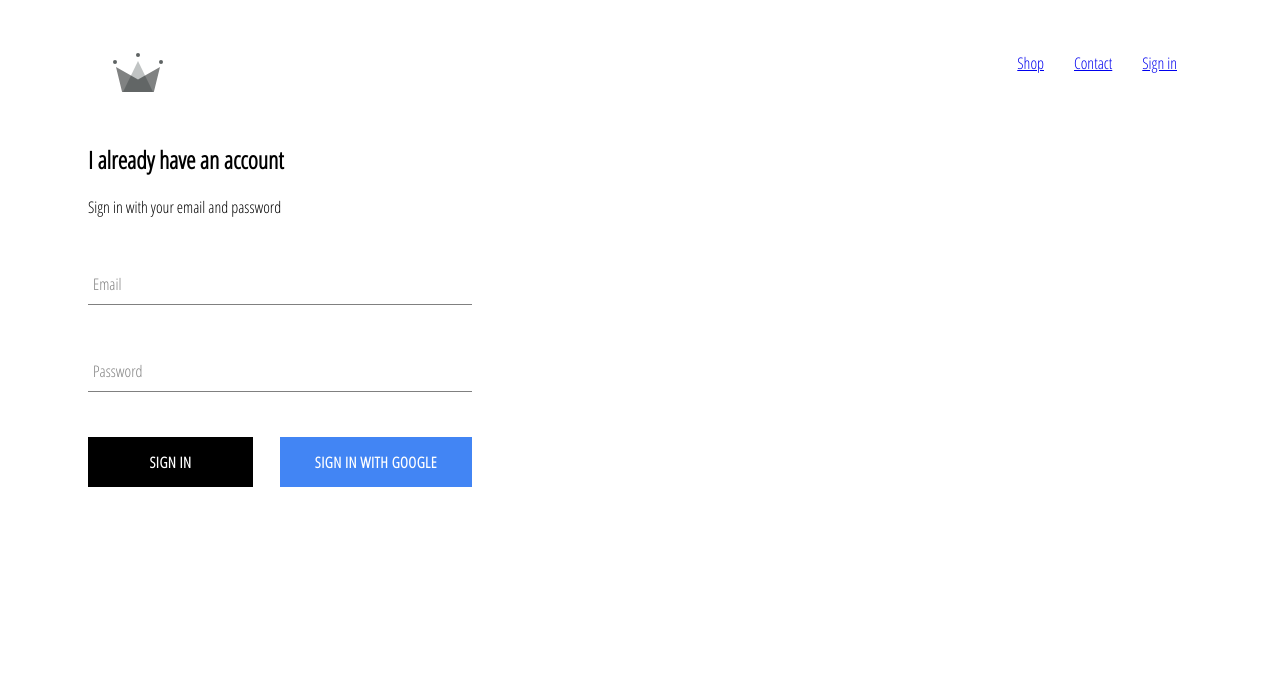
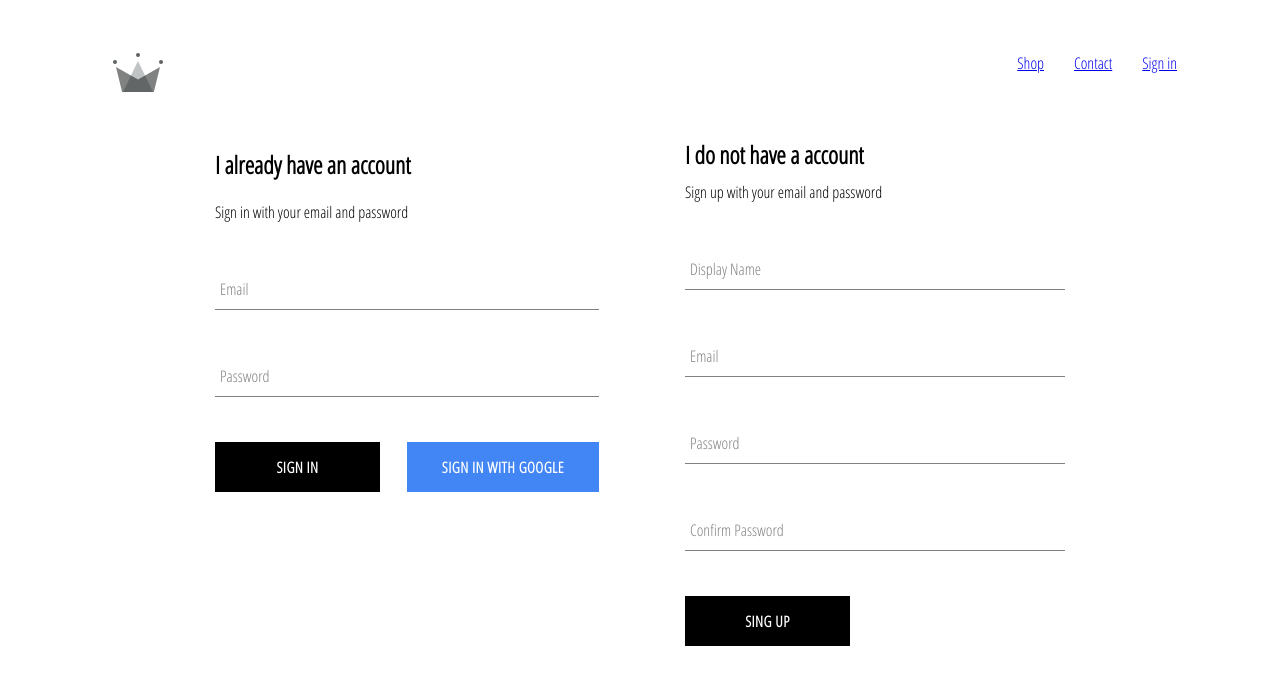
Before and after one commit to OleksiyTrofimenko/crwn-clothing, a React (Create React App) app: page /sign-in in a window 1280 px wide. Shown: the top 684 px of the page. Built offline with nearby package versions, Linux system fonts and the light colour scheme; no server answers.

Commit message:
Finish signinup actions

```diff
--- a/src/App.js
+++ b/src/App.js
@@ -4,7 +4,7 @@
 import ShopPage from './pages/shop-page';
 import SignInUp from './pages/sign-in-up';
 import Header from './components/header';
-import { auth } from './firebase/utils';
+import { auth, createUserProfileDocument } from './firebase/utils';
 import './App.css';
 
 class App extends React.Component {
@@ -19,9 +19,22 @@
   unsubscribeFromAuth = null;
 
   componentDidMount() {
-    this.unsubscribeFromAuth = auth.onAuthStateChanged(user => {
+    this.unsubscribeFromAuth = auth.onAuthStateChanged(async userAuth => {
+      if (userAuth) {
+        const userRef = await createUserProfileDocument(userAuth);
+
+        userRef.onSnapshot(snapShot => {
+          this.setState({
+            currentUser: {
+              id: snapShot.id,
+              ...snapShot.data(),
+            },
+          });
+        });
+      }
+
       this.setState({
-        currentUser: user,
+        currentUser: userAuth,
       });
     });
   }
--- a/src/components/sign-in/index.js
+++ b/src/components/sign-in/index.js
@@ -2,7 +2,7 @@
 import FormInput from '../form-input';
 import Button from '../button';
 
-import { signInWithGoogle } from '../../firebase/utils';
+import { signInWithGoogle, auth } from '../../firebase/utils';
 
 import './styles.scss';
 
@@ -16,13 +16,22 @@
     };
   }
 
-  handleSubmit = (e) => {
+  handleSubmit = async (e) => {
     e.preventDefault();
 
-    this.setState({
-      email: '',
-      password: '',
-    })
+    const { email, password } = this.state;
+
+    try {
+      await auth.signInWithEmailAndPassword(email, password);
+
+      this.setState({
+        email: '',
+        password: '',
+      });
+
+    } catch(error) {
+      console.log(error);
+    }
   }
 
   handleChange = e => {
@@ -34,14 +43,16 @@
   }
 
   render() {
+    const { email, password } = this.state;
+
     return (
       <div className="sign-in">
         <h2>I already have an account</h2>
         <span>Sign in with your email and password</span>
 
         <form onSubmit={this.handleSubmit}>
-          <FormInput name="email" type="email" value={this.state.email} required handleChange={this.handleChange} label="Email" />
-          <FormInput name="password" type="password" value={this.state.password} required handleChange={this.handleChange} label="Password" />
+          <FormInput name="email" type="email" value={email} required handleChange={this.handleChange} label="Email" />
+          <FormInput name="password" type="password" value={password} required handleChange={this.handleChange} label="Password" />
 
           <div className="buttons">
             <Button type="submit">
--- /dev/null
+++ b/src/components/sign-up/index.js
@@ -0,0 +1,77 @@
+import React, { Component } from 'react';
+import FormInput from '../form-input';
+import Button from '../button';
+
+import { auth, createUserProfileDocument } from '../../firebase/utils';
+
+import './styles.scss';
+
+class SignUp extends Component {
+  constructor(props) {
+    super(props);
+
+    this.state = {
+      email: '',
+      password: '',
+      confirmPassword: '',
+      displayName: '',
+    };
+  }
+
+  handleSubmit = async e => {
+    e.preventDefault();
+
+    const { displayName, email, password, confirmPassword } = this.state;
+
+    if (password !== confirmPassword) {
+      alert('password do not match');
+      return;
+    }
+
+    try {
+      const { user } = await auth.createUserWithEmailAndPassword(email, password);
+
+      await createUserProfileDocument(user, { displayName });
+
+      this.setState({
+        email: '',
+        password: '',
+        displayName: '',
+        confirmPassword: '',
+      });
+
+    } catch(error) {
+      console.log(error);
+    }
+  }
+
+  handleChange = e => {
+    const { name, value } = e.target;
+
+    this.setState({
+      [name]: value,
+    })
+  }
+
+  render() {
+    const { displayName, email, password, confirmPassword } = this.state;
+
+    return (
+      <div className="sign-up">
+        <h2 className="title">I do not have a account</h2>
+        <span>Sign up with your email and password</span>
+
+        <form className="sign-up-form" onSubmit={this.handleSubmit}>
+          <FormInput type="text" name="displayName" value={displayName} onChange={this.handleChange} label="Display Name" />
+          <FormInput type="text" name="email" value={email} onChange={this.handleChange} label="Email" />
+          <FormInput type="password" name="password" value={password} onChange={this.handleChange} label="Password" />
+          <FormInput type="password" name="confirmPassword" value={confirmPassword} onChange={this.handleChange} label="Confirm Password" />
+
+          <Button type="submit"> Sing up </Button>
+        </form>
+      </div>
+    );
+  }
+}
+
+export default SignUp;
--- /dev/null
+++ b/src/components/sign-up/styles.scss
@@ -0,0 +1,9 @@
+.sign-up {
+  width: 380px;
+  display: flex;
+  flex-direction: column;
+
+  .title {
+    margin: 10px 0;
+  }
+}
--- a/src/firebase/utils.js
+++ b/src/firebase/utils.js
@@ -15,6 +15,35 @@
 
 firebase.initializeApp(config);
 
+// Function that allow us get user from auth object
+export const createUserProfileDocument = async (userAuth, additionalData) => {
+  if (!userAuth) return;
+
+  // Find required data by user id
+  const userRef = firestore.doc(`users/${userAuth.uid}`);
+
+  // Represents the data
+  const snapShot = await userRef.get();
+
+  if (!snapShot.exists) {
+    const { displayName, email } = userAuth;
+    const createdAt = new Date();
+
+    try {
+      await userRef.set({
+        displayName,
+        email,
+        createdAt,
+        ...additionalData,
+      });
+    } catch (error) {
+      console.log('error creating user', error.message);
+    }
+  }
+
+  return userRef;
+}
+
 export const auth = firebase.auth();
 export const firestore = firebase.firestore();
 
--- a/src/pages/sign-in-up/index.js
+++ b/src/pages/sign-in-up/index.js
@@ -1,10 +1,12 @@
 import React from 'react';
 import SignIn from '../../components/sign-in';
+import SignUp from '../../components/sign-up';
 import './styles.scss';
 
 const SignInUp = () => (
-  <div className="">
+  <div className="sign-in-and-sign-up">
     <SignIn />
+    <SignUp />
   </div>
 );
 
--- a/src/pages/sign-in-up/styles.scss
+++ b/src/pages/sign-in-up/styles.scss
@@ -1,54 +1,6 @@
-$sub-color: grey;
-$main-color: black;
-
-@mixin shrinkLabel {
-  top: -14px;
-  font-size: 12px;
-  color: $main-color;
+.sign-in-and-sign-up {
+  width: 850px;
+  display: flex;
+  justify-content: space-between;
+  margin: 30px auto;
 }
-
-.group {
-  position: relative;
-  margin: 45px 0;
-
-  .form-input {
-    background: none;
-    background-color: white;
-    color: $sub-color;
-    font-size: 18px;
-    padding: 10px 10px 10px 5px;
-    display: block;
-    width: 100%;
-    border: none;
-    border-radius: 0;
-    border-bottom: 1px solid $sub-color;
-    margin: 25px 0;
-
-    &:focus {
-      outline: none;
-    }
-
-    &:focus ~ .form-input-label {
-      @include shrinkLabel();
-    }
-  }
-
-  input[type='password'] {
-    letter-spacing: 0.3em;
-  }
-
-  .form-input-label {
-    color: $sub-color;
-    font-size: 16px;
-    font-weight: normal;
-    position: absolute;
-    pointer-events: none;
-    left: 5px;
-    top: 10px;
-    transition: 300ms ease all;
-
-    &.shrink {
-      @include shrinkLabel();
-    }
-  }
-}
```
